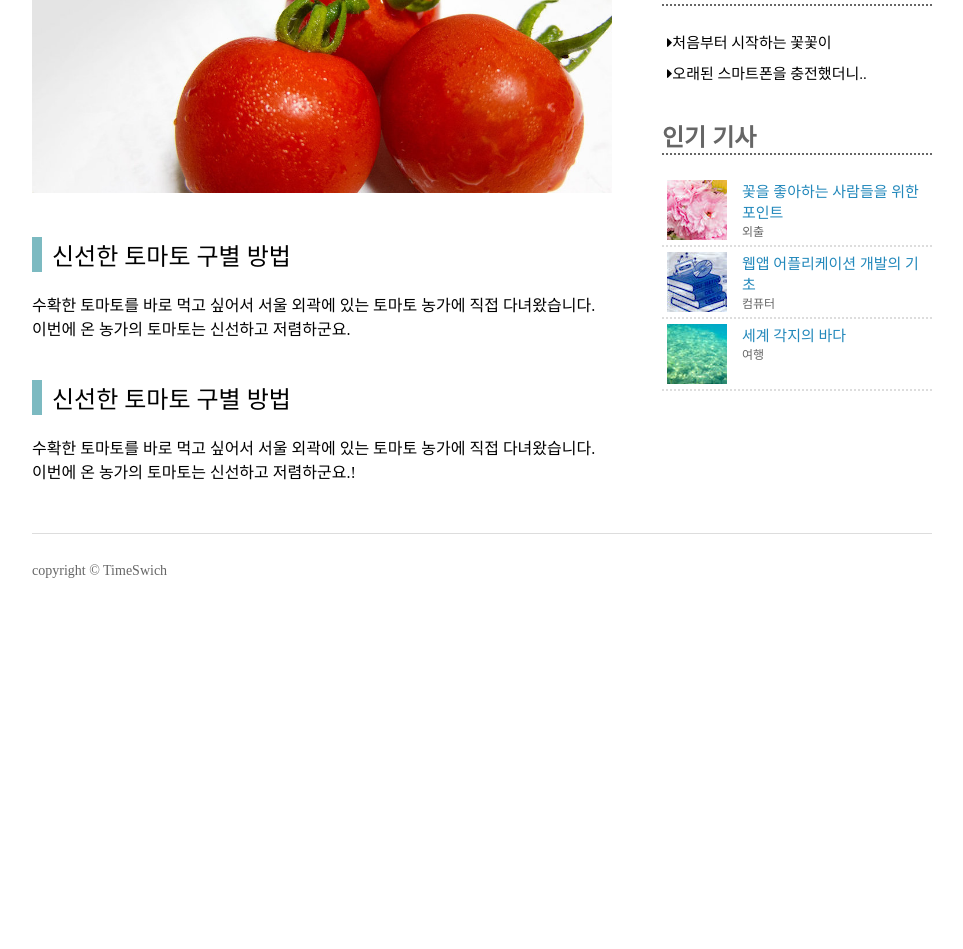
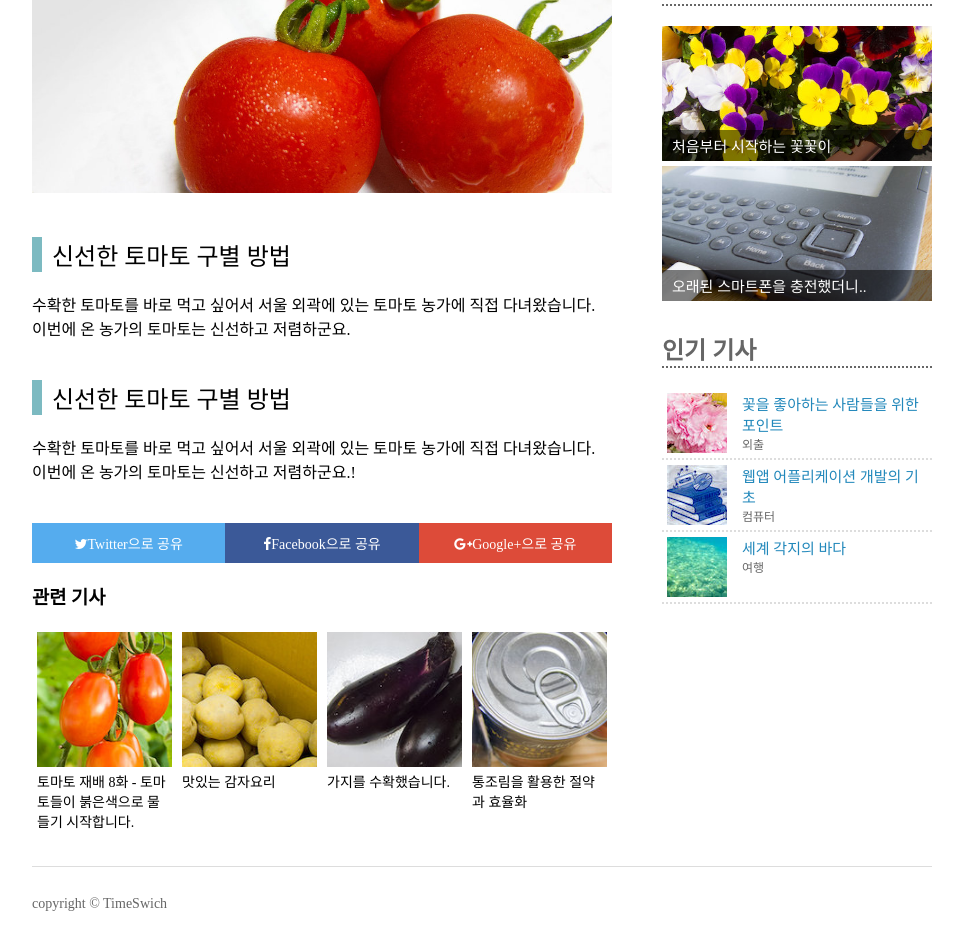
Before and after one commit to dkyou7/blogSite, a Vue app: page / in a window 1280 px wide. Shown: the part 420-1369 px from the top of the page, without its empty margins (158-1121 px from the left). Before the commit the page ends 1036 px from the top, so only its background shows below. Built offline with nearby package versions, Linux system fonts and the light colour scheme.

Commit message:
relation article add

```diff
--- a/src/components/Article.vue
+++ b/src/components/Article.vue
@@ -25,12 +25,32 @@
         이번에 온 농가의 토마토는 신선하고 저렴하군요.!
     </p>
 
+    <div class="share">
+        <ul>
+            <li><a href="#" class="share-tw">
+                <i class="fa fa-twitter"></i>
+                <span>Twitter</span>으로 공유
+            </a></li>
+            <li><a href="#" class="share-fb">
+                <i class="fa fa-facebook"></i>
+                <span>Facebook</span>으로 공유
+            </a></li>
+            <li><a href="#" class="share-gp">
+                <i class="fa fa-google-plus"></i>
+                <span>Google+</span>으로 공유
+            </a></li>
+        </ul>
+        <RA/>
+    </div>
   </article>
 </template>
 
 <script>
+import RA from './RelationArticle.vue'
 export default {
-
+    components:{
+        RA
+    }
 }
 </script>
 
@@ -101,4 +121,47 @@ export default {
         border-left: solid 10px #7cbac1;
         font-weight: normal;
     }
+
+
+    /* sns 공유 */
+    .share{
+        margin-top: 40px;
+    }
+    .share ul{
+        margin: 0;
+        padding: 0;
+        list-style: none;
+    }
+    .share li a{
+        display: block;
+        padding: 10px 5px;
+        color: #ffffff;
+        font-size: 14px;
+        text-decoration: none;
+        text-align: center;
+    }
+    .share li a:hover{
+        opacity: 0.8;
+    }
+    .share ul::after{
+        content: '';
+        display: block;
+        clear: both;
+    }
+    .share li{
+        float: left;
+        width: 33.333333%;
+    }
+    .share-tw{
+        background-color: #55acee;
+    }
+    .share-fb{
+        background-color: #3b5998;
+    }
+    .share-gp{
+        background-color: #dd4b39;
+    }
+    @media(max-width: 469px){
+        .share span{display: none;}
+    }
 </style>
--- /dev/null
+++ b/src/components/RelationArticle.vue
@@ -0,0 +1,77 @@
+<template>
+  <aside class="relation">
+      <h1>관련 기사</h1>
+      <ul>
+          <li>
+                <a href="#">
+                    <img src="../assets/img/03/red-150x150.jpg" alt="">
+                    <div class="text">
+                        토마토 재배 8화 - 토마토들이 붉은색으로 물들기 시작합니다.
+                    </div>
+                </a>
+            </li>
+            <li>
+                <a href="#">
+                    <img src="../assets/img/03/potato-150x150.jpg" alt="">
+                    <div class="text">
+                        맛있는 감자요리
+                    </div>
+                </a>
+            </li>
+            <li>
+                <a href="#">
+                    <img src="../assets/img/03/eggplant-150x150.jpg" alt="">
+                    <div class="text">
+                        가지를 수확했습니다.
+                    </div>
+                </a>
+            </li>
+            <li>
+                <a href="#">
+                    <img src="../assets/img/03/can-150x150.jpg" alt="">
+                    <div class="text">
+                        통조림을 활용한 절약과 효율화
+                    </div>
+                </a>
+            </li>
+      </ul>
+  </aside>
+</template>
+
+<script>
+export default {
+
+}
+</script>
+
+<style scoped>
+    .relation ul{
+        margin: 0;
+        padding: 0;
+        list-style: none;
+    }
+    .relation ul a{
+        display: block;
+        padding: 5px;
+        color: #000000;
+        font-size: 14px;
+        text-decoration: none;
+    }
+    .relation ul a:hover{
+        text-decoration: underline;
+    }
+    .relation ul::after{
+        content: '';
+        display: block;
+        clear: both;
+    }
+    .relation ul li{
+        float: left;
+        width: 25%;
+    }
+    .relation img{
+        max-width: 100%;
+        height: auto;
+        border: none;
+    }
+</style>
--- a/src/components/VerticalMenu.vue
+++ b/src/components/VerticalMenu.vue
@@ -13,8 +13,22 @@
         <nav class="recommend">
             <h1>추천 기사</h1>
             <ul>
-                <li><a href="#"><i class="fa fa-caret-right"></i>처음부터 시작하는 꽃꽃이</a></li>
-                <li><a href="#"><i class="fa fa-caret-right"></i>오래된 스마트폰을 충전했더니..</a></li>
+                <li>
+                    <a href="#">
+                        <img src="../assets/img/03/flower.jpg" alt="">
+                        <div class="text">
+                            처음부터 시작하는 꽃꽃이
+                        </div>
+                    </a>
+                </li>
+                <li>
+                    <a href="#">
+                        <img src="../assets/img/03/old.jpg" alt="">
+                        <div class="text">
+                            오래된 스마트폰을 충전했더니..
+                        </div>
+                    </a>
+                </li>
             </ul>
         </nav>
     </div>
@@ -86,6 +100,18 @@ export default {
         margin-bottom: 30px;
     }
 
+    .recommend img{
+        width: 100%;
+        height: auto;
+        border: none;
+        vertical-align: bottom;
+    }
+    .recommend .text{
+        background-color: rgba(0, 0, 0, .5);
+        color: #ffffff;
+        padding: 5px 10px;
+    }
+
     .recommend ul{
         margin: 0;
         padding: 0;
@@ -93,13 +119,14 @@ export default {
     }
     .recommend li a{
         display: block;
-        padding: 5px;
         color: #000000;
         font-size: 15px;
         text-decoration: none;
+        margin-bottom: 5px;
     }
     .recommend li a:hover{
         background-color: #e3e3e3;
+        opacity: 0.8;
     }
     .recommend h1{
         border-bottom: dotted 2px #666666;
@@ -107,6 +134,18 @@ export default {
     }
     .recommend  {
         margin-bottom: 30px;
+    }
+    .recommend a{
+        position: relative;
+    }
+    .recommend .text{
+        position: absolute;
+        bottom: 0;
+        left: 0;
+        width: 100%;
+        box-sizing: border-box;
+        -moz-box-sizing: border-box;
+        -webkit-box-sizing: border-box;
     }
 
     .popular ul{
```
